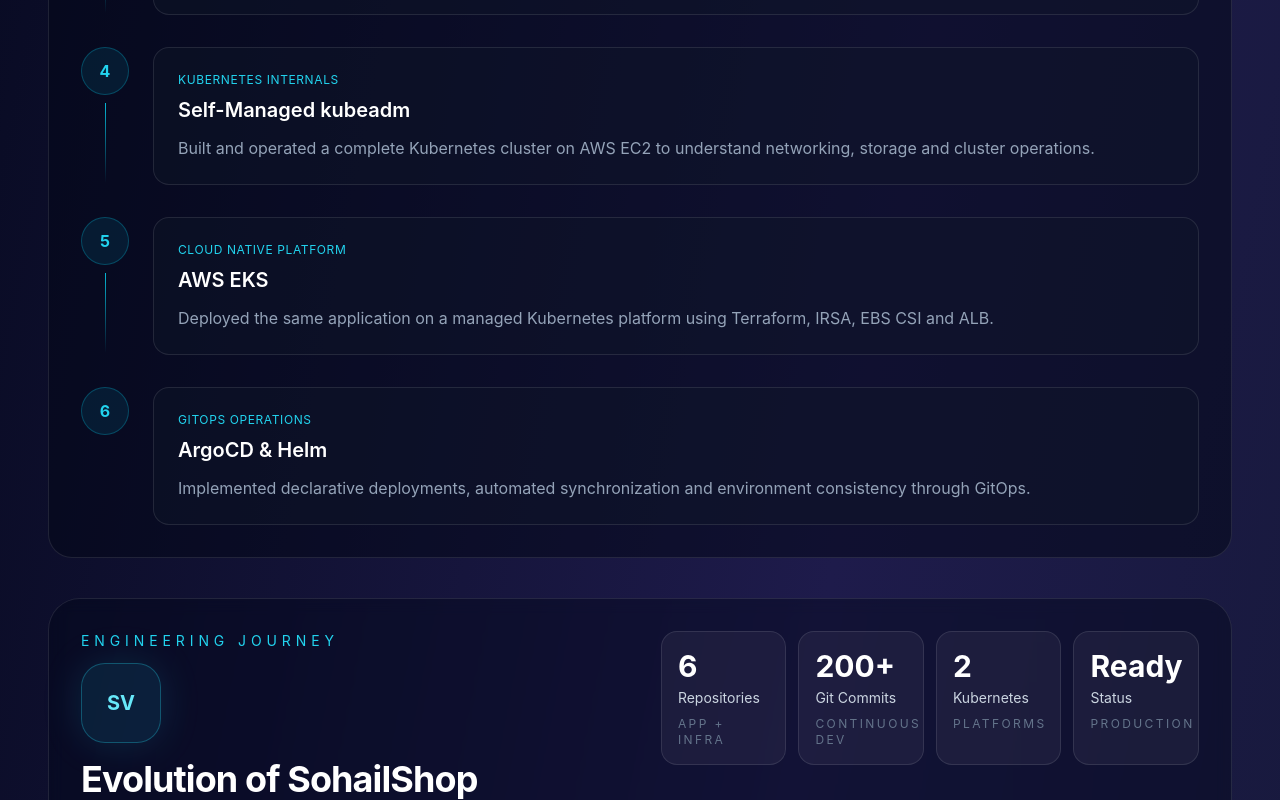
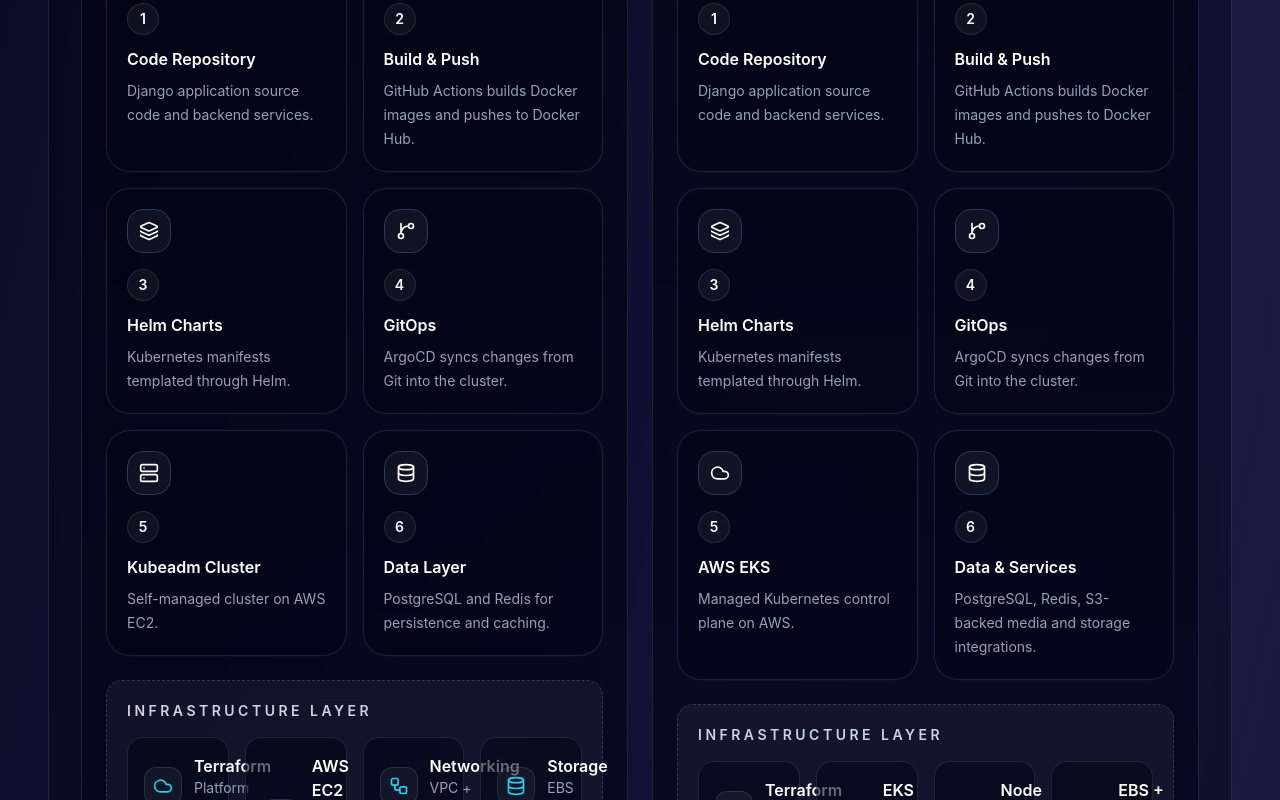
Before and after one commit to sohail-24/sohailverse, a React (Vite) app: page /devops/1 in a window 1280 px wide. Shown: the part 1760-2560 px from the top of the page. Built offline with nearby package versions, Linux system fonts and the light colour scheme.

Commit message:
update v3

```diff
--- a/src/components/projects/ArchitectureDiagram.tsx
+++ b/src/components/projects/ArchitectureDiagram.tsx
@@ -116,7 +116,7 @@
         </div>
       </div>
 
-      <div className="grid gap-4 lg:grid-cols-6">
+      <div className="grid gap-4 lg:flex flex-wrap">
         {flow.steps.map((step, index) => (
           <StepCard
             key={step.title}
@@ -345,7 +345,7 @@
 
             <div>
               <h2 className="text-4xl font-bold tracking-tight text-white">
-                Evolution of SohailShop
+                Dual Deployment Architecture
               </h2>
               <p className="mt-3 max-w-2xl text-base leading-7 text-slate-400">
                 SohailShop was deployed using two different Kubernetes approaches to
--- a/src/pages/ProjectDetailPage.tsx
+++ b/src/pages/ProjectDetailPage.tsx
@@ -29,11 +29,11 @@
 
       <MissionOverview />
 
-      <DeploymentEvolution />
 
-      <DeploymentTracks />
 
-      <ArchitectureComparison />
+
+
+
 
       <ArchitectureDiagram />
 
```
